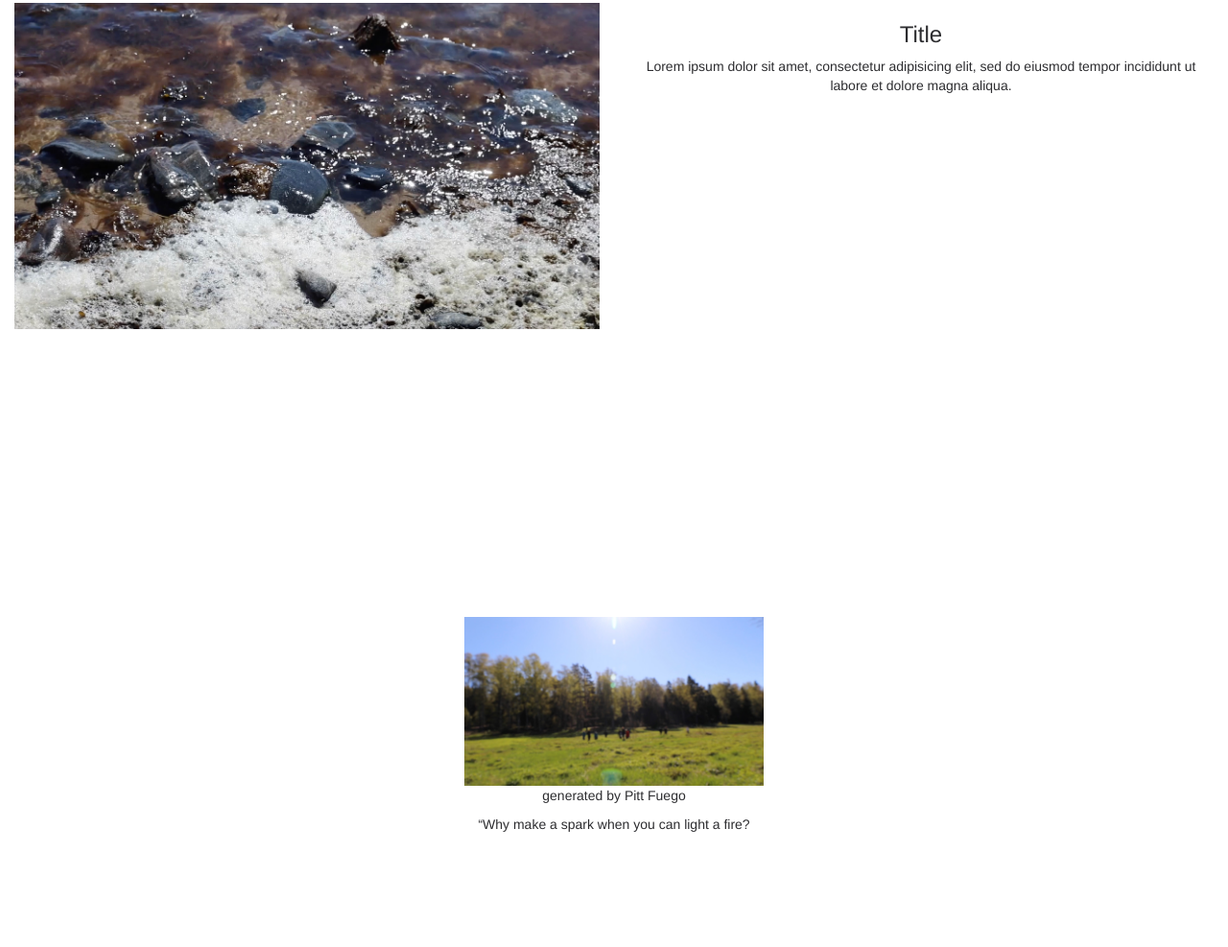
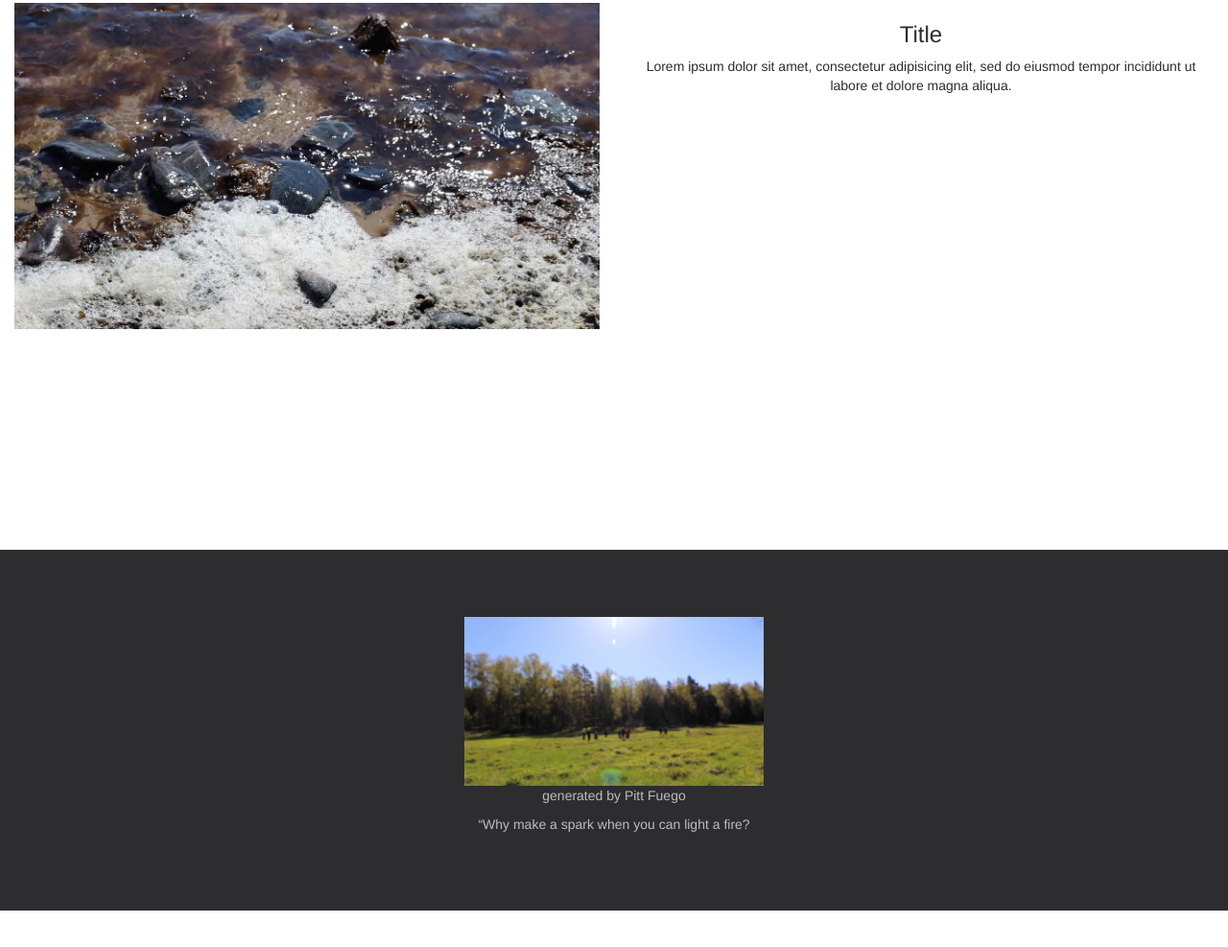
Before and after one commit to Open-Fuego/my-nature-study, a plain HTML site: page index.html in a window 1280 px wide. Shown: the part 5402-6389 px from the top of the page at 96% size. Drawn offline with nearby package versions, Linux system fonts and the light colour scheme.

Commit message:
Add files via upload

```diff
--- a/index.html
+++ b/index.html
@@ -367,7 +367,7 @@ Your browser does not support the audio element.
      <br>
      <br> <br> <br> <br> <br> <br> <br>
 
-    <div class="container-fluid bg-w text-center" >
+    <div class="container-fluid bg-b text-center" >
  <img src="img7.jpg" class="center-large-image" alt="Steve" style="max-width:25%;max-height:25%;">
 
 
```
